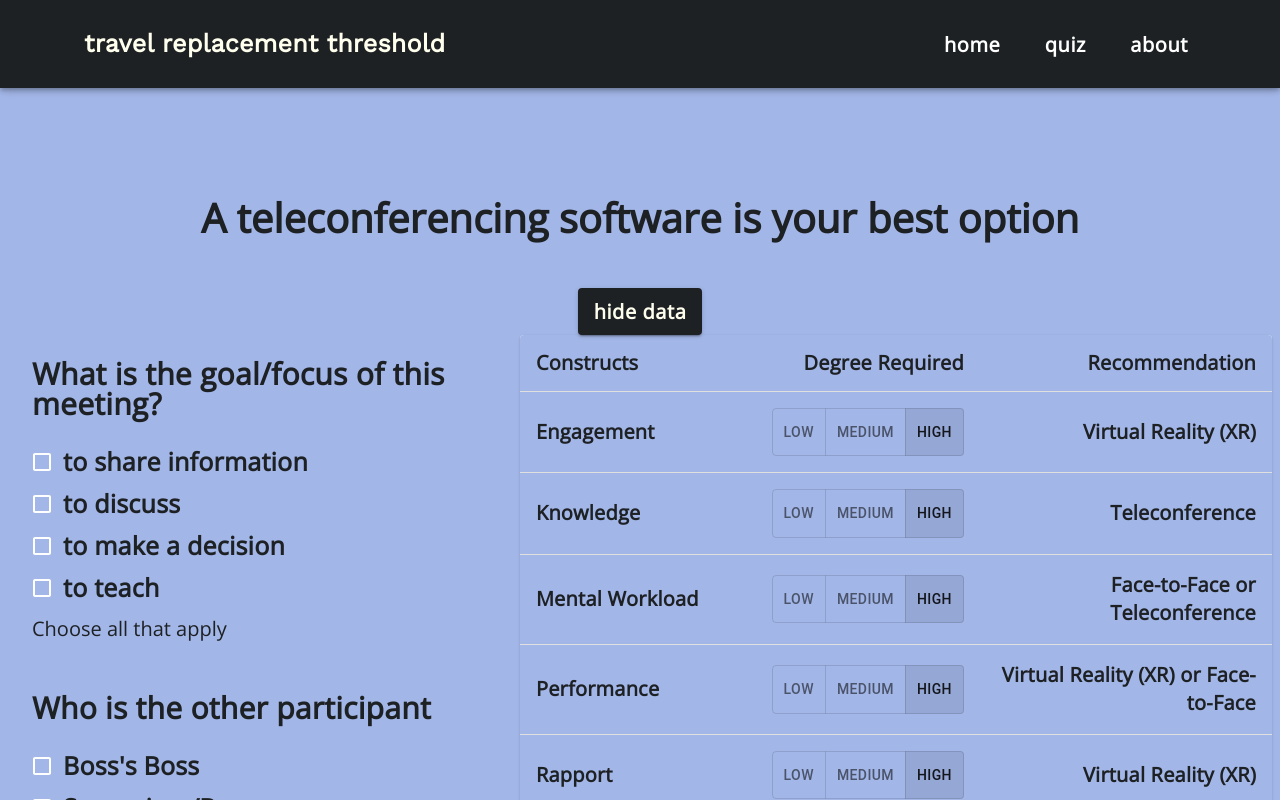
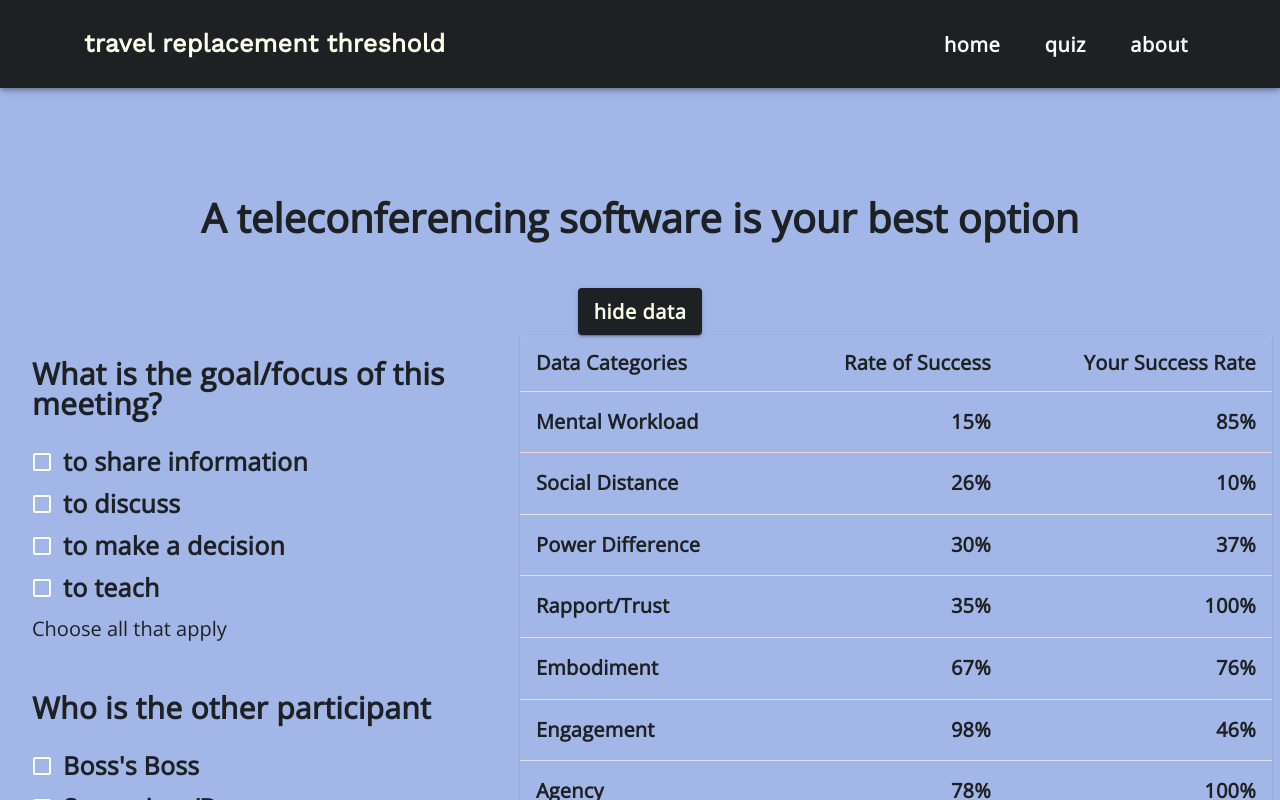
Before and after one commit to hay733/travel-substitute-threshold, a React (Create React App) app: page /results in a window 1280 px wide. Both pictures are taken after a click on the button "data". Shown: the top 800 px of the page. Built offline with nearby package versions, Linux system fonts and the light colour scheme.

Commit message:
See issue #4 for additional details

```diff
--- a/src/pages/Results.js
+++ b/src/pages/Results.js
@@ -4,11 +4,7 @@ import DataTable from './Table'
 import { makeStyles, withStyles, Button } from "@material-ui/core"
 import React, { useEffect, useState } from 'react';
 import QuestionBoxes from './QuestionBoxes';
-// import Modal from 'react-bootstrap/Modal'
-// import { Modal } from '@mui/material';
 import Modal from '@mui/material/Modal';
-//import 'bootstrap/dist/css/bootstrap.min.css';
-
 import Box from "@material-ui/core/Box";
 import Dialog from "@material-ui/core/Dialog";
 import DialogActions from "@material-ui/core/DialogActions";
@@ -77,7 +73,8 @@ class Results extends React.Component {
     state = {
         isActive: false,
         isOpen: false,
-        title: null
+        title: null,
+        description: null
     };
     handleShow = () => {
         this.setState({isActive: true});
@@ -87,9 +84,13 @@ class Results extends React.Component {
         this.setState({isActive: false});
     };
 
-    openModal = (e) => {
-        //console.log(e.target.textContent);
-        this.title = e.target.textContent;
+    openModal = (e, data) => {
+        console.log(e);
+        this.title = e.target.innerText;
+        var str = e.target.innerHTML;
+        str.replace("=", '');
+        this.description = str.replace(/<[^>]+>/g, '');
+        // this.description = substring(e.targt.innerHTML.indexOf('<') + 1);
         this.setState({isOpen: true});
     }
     closeModal = () => {
@@ -123,25 +124,10 @@ class Results extends React.Component {
                             data
                         </Button></div>
                     )}
-                    {/* <Modal show={this.state.isOpen} onHide={this.closeModal} style={{width: "200px", display: "block", margin: 'auto'}} centered  style={{opacity:1}}>
-                        <Modal.Header>
-                            {this.title}
-                        </Modal.Header>
-                        <Modal.Body>
-                            Body
-                        </Modal.Body>
-                        <Modal.Footer>
-                            <Button variant='primary' onClick={this.closeModal}>
-                                Close
-                            </Button>
-                        </Modal.Footer>
-                    </Modal> */}
                     <Dialog open={this.state.isOpen} onClose={this.closeModal} maxWidth='md' fullWidth={true}>
                         <Typography margin='10%' align='center'>
                             <h2>{this.title}</h2>
-                        </Typography>
-                        <Typography align='center' margin='10%'>
-                            Description
+                            <p>{this.description}</p>
                         </Typography>
                         <Button onClick={this.closeModal}>Close</Button>
                     </Dialog>
--- a/src/pages/Table.jsx
+++ b/src/pages/Table.jsx
@@ -1,18 +1,14 @@
 import React from 'react';
-import '@mui/material';
 import { makeStyles } from '@material-ui/core/styles';
 import Table from '@material-ui/core/Table';
 import TableBody from '@material-ui/core/TableBody';
 import TableCell from '@material-ui/core/TableCell';
 import TableContainer from '@material-ui/core/TableContainer';
+import TablePaginationUnstyled from '@mui/base/TablePaginationUnstyled';
 import TableHead from '@material-ui/core/TableHead';
 import TableRow from '@material-ui/core/TableRow';
 import Paper from '@material-ui/core/Paper';
-import ToggleButtons from './ToggleButtons'
 
-/**
- * the css styles for the components
- */
 const useStyles = makeStyles({
   table: {
     minWidth: 650,
@@ -26,35 +22,21 @@ const useStyles = makeStyles({
   },
 });
 
-/**
- * allows us to input values into the table
- * @param {*} constructs the construct being evaluated
- * @param {*} degree whether the construct is needed to be low/med/high
- * @param {*} recommendation the type of meeting recommended based off of the degree and construct
- * @returns the data row generated from the categories
- */
-function createData(constructs, degree, recommendation) {
-  return { constructs, degree, recommendation };
+function createData(categories, rate, original, description) {
+  return { categories, rate, original, description };
 }
 
-/**
- * const that creates the rows
- */
 const rows = [
-  createData('Engagement', <ToggleButtons />, 'Virtual Reality (XR)'),
-  createData('Knowledge', <ToggleButtons />, 'Teleconference'),
-  createData('Mental Workload', <ToggleButtons />, 'Face-to-Face or Teleconference'),
-  createData('Performance', <ToggleButtons />, 'Virtual Reality (XR) or Face-to-Face'),
-  createData('Rapport', <ToggleButtons />, 'Virtual Reality (XR)'),
-  createData('Shared Situational Awareness', <ToggleButtons />, 'Virtual Reality (XR)'),
-  createData('Trust', <ToggleButtons />, 'Teleconference'),
-  createData('Usability', <ToggleButtons />, 'Teleconference or Virtual Reality (XR)'),
+  createData('Mental Workload', 15, 85),
+  createData('Social Distance', 26, 10),
+  createData('Power Difference', 30, 37),
+  createData('Rapport/Trust', 35, 100, 'Rapport: A relationship defined by a deep sense of empathy and community' + '\n' + 'Trust: The belief that another person is honest and reliable'),
+  createData('Embodiment', 67, 76),
+  createData('Engagement', 98, 46, 'The degree of interaction needed for a task to be successful'),
+  createData('Agency', 78, 100),
+  createData('Artificiality', 53, 90),
 ];
 
-/**
- * renders a datatable
- * @returns the results datatable
- */
 function DataTable() {
   const classes = useStyles();
 
@@ -63,19 +45,20 @@ function DataTable() {
       <Table className={classes.table} aria-label="simple table">
         <TableHead>
           <TableRow>
-            <TableCell className={classes.tableCell}>Constructs</TableCell>
-            <TableCell align="right" className={classes.tableCell}>Degree Required</TableCell>
-            <TableCell align="right" className={classes.tableCell}>Recommendation</TableCell>
+            <TableCell className={classes.tableCell}>Data Categories</TableCell>
+            <TableCell align="right" className={classes.tableCell}>Rate of Success</TableCell>
+            <TableCell align="right" className={classes.tableCell}>Your Success Rate</TableCell>
           </TableRow>
         </TableHead>
         <TableBody>
           {rows.map((row) => (
             <TableRow key={row.name}>
-              <TableCell component="th" scope="row" className={classes.tableCell}>
-                {row.constructs}
+              <TableCell component="th" scope="row" className={classes.tableCell} description={row.descrption}>
+                {row.categories}
+                <p id='construct' hidden>{row.description}</p>
               </TableCell>
-              <TableCell align="right" className={classes.tableCell}>{row.degree}</TableCell>
-              <TableCell align="right" className={classes.tableCell}>{row.recommendation}</TableCell>
+              <TableCell align="right" className={classes.tableCell}>{row.rate}%</TableCell>
+              <TableCell align="right" className={classes.tableCell}>{row.original}%</TableCell>
             </TableRow>
           ))}
         </TableBody>
@@ -83,5 +66,4 @@ function DataTable() {
     </TableContainer>
   );
 }
-
 export default DataTable;
```
